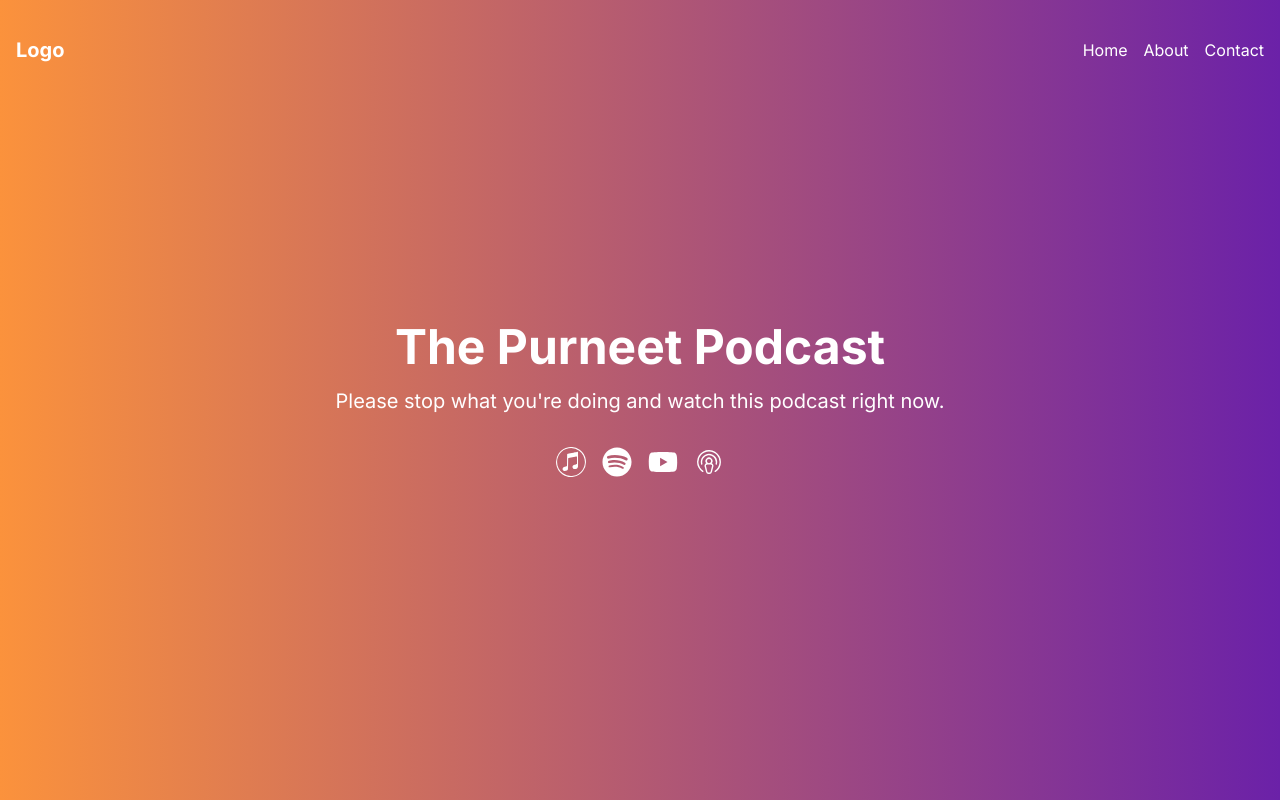
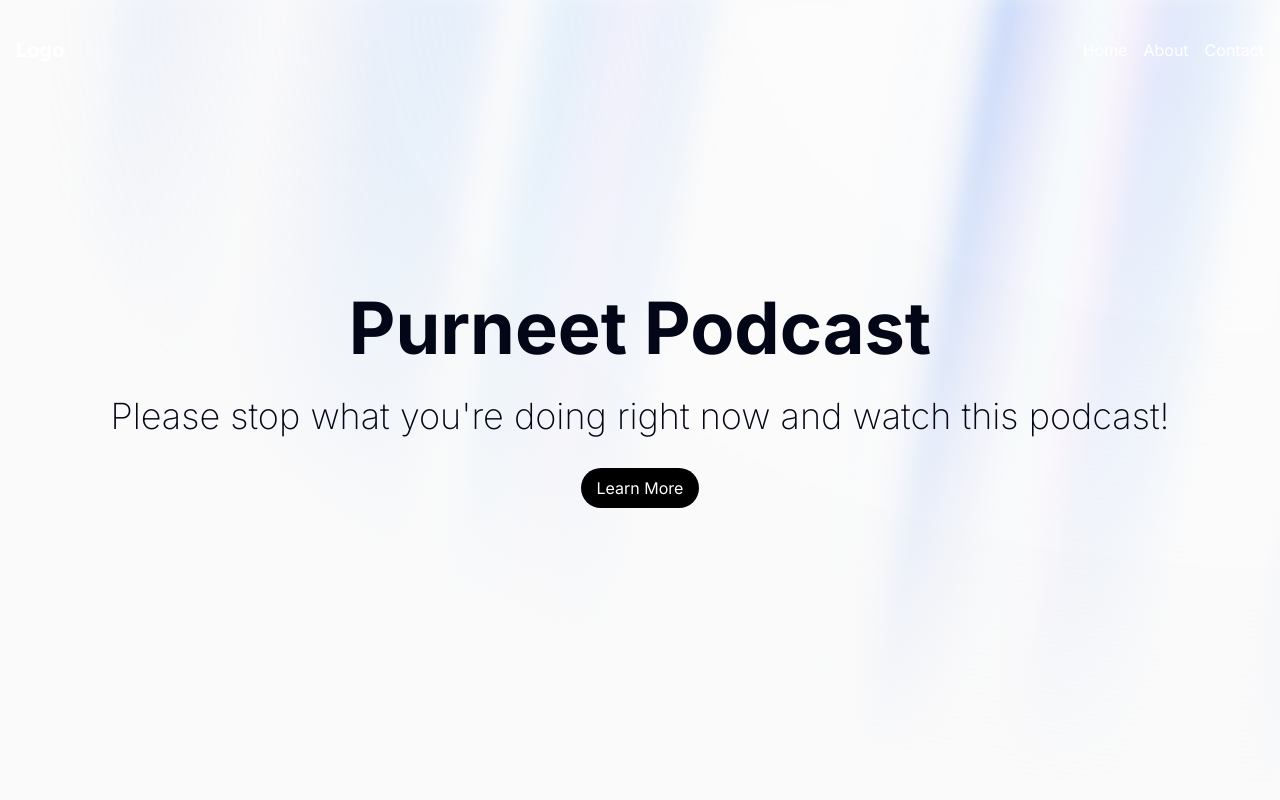
Before and after one commit to BrianBeilby/Purneet-Website, a Next.js app: page / in a window 1280 px wide. Shown: the top 800 px of the page. Built offline with nearby package versions, Linux system fonts and the light colour scheme.

Commit message:
Added new background

```diff
--- a/package.json
+++ b/package.json
@@ -9,11 +9,14 @@
     "lint": "next lint"
   },
   "dependencies": {
+    "clsx": "^2.1.1",
+    "framer-motion": "^11.2.4",
     "ionicons": "^7.4.0",
     "next": "14.2.3",
     "react": "^18",
     "react-dom": "^18",
-    "react-icons": "^5.2.1"
+    "react-icons": "^5.2.1",
+    "tailwind-merge": "^2.3.0"
   },
   "devDependencies": {
     "@types/node": "^20",
--- a/src/app/page.tsx
+++ b/src/app/page.tsx
@@ -14,107 +14,42 @@
 import { SiItunes } from "react-icons/si";
 import { PiApplePodcastsLogoLight } from "react-icons/pi";
 import Navbar from "@/components/Navbar";
+import { AuroraBackground } from "@/components/AuroraBackground";
+import { motion } from "framer-motion";
 
 export default function Home() {
   return (
     <div id="top">
-      {/* <header className="header">
-        <div className="header-bottom bg-white shadow-md py-4">
-          <div className="container mx-auto flex justify-between items-center">
-            <a href="#" className="logo text-2xl font-bold">
-              Barber<span className="text-gray-600">Hair Salon</span>
-            </a>
-            <nav className="navbar">
-              <ul className="navbar-list flex space-x-6">
-                <li className="navbar-item">
-                  <a
-                    href="#home"
-                    className="navbar-link text-gray-800 hover:text-blue-500"
-                  >
-                    Home
-                  </a>
-                </li>
-                <li className="navbar-item">
-                  <a
-                    href="#services"
-                    className="navbar-link text-gray-800 hover:text-blue-500"
-                  >
-                    Services
-                  </a>
-                </li>
-                <li className="navbar-item">
-                  <a
-                    href="#pricing"
-                    className="navbar-link text-gray-800 hover:text-blue-500"
-                  >
-                    Pricing
-                  </a>
-                </li>
-                <li className="navbar-item">
-                  <a
-                    href="#gallery"
-                    className="navbar-link text-gray-800 hover:text-blue-500"
-                  >
-                    Gallery
-                  </a>
-                </li>
-                <li className="navbar-item">
-                  <a
-                    href="#appointment"
-                    className="navbar-link text-gray-800 hover:text-blue-500"
-                  >
-                    Appointment
-                  </a>
-                </li>
-                <li className="navbar-item">
-                  <a
-                    href="#"
-                    className="navbar-link text-gray-800 hover:text-blue-500"
-                  >
-                    Contact
-                  </a>
-                </li>
-              </ul>
-            </nav>
-            <a
-              href="#"
-              className="btn bg-blue-500 text-white px-4 py-2 rounded-md flex items-center hover:bg-blue-600"
-            >
-              <span>Appointment</span>
-              <FaArrowRight aria-hidden="true" />
-            </a>
-          </div>
-        </div>
-      </header> */}
-
       <div>
         <Navbar />
-        <div className="min-h-screen bg-gradient-to-r from-orange-400 to-purple-800 flex items-center justify-center">
-          <div className="text-center text-white">
-            <h1 className="text-5xl font-bold mb-4">The Purneet Podcast</h1>
-            <p className="text-xl mb-8">
-              Please stop what you&apos;re doing and watch this podcast right
-              now.
-            </p>
-            <div className="flex justify-center space-x-4">
-              <a title="Itunes" className="text-3xl hover:text-gray-500" href="#">
-                <SiItunes />
-              </a>
-              <a title="Spotify" className="text-3xl hover:text-gray-500" href="#">
-                <FaSpotify />
-              </a>
-              <a title="Youtube" className="text-3xl hover:text-gray-500" href="#">
-                <FaYoutube />
-              </a>
-              <a title="Apple Podcasts" className="text-3xl hover:text-gray-500" href="#">
-                <PiApplePodcastsLogoLight />
-              </a>
+        <AuroraBackground>
+          <motion.div
+            initial={{ opacity: 0.0, y: 40 }}
+            whileInView={{ opacity: 1, y: 0 }}
+            transition={{
+              delay: 0.3,
+              duration: 0.8,
+              ease: "easeInOut",
+            }}
+            className="relative flex flex-col gap-4 items-center justify-center px-4"
+          >
+            <div className="text-3xl md:text-7xl font-bold dark:text-white text-center">
+              Purneet Podcast
             </div>
-          </div>
-        </div>
+            <div className="font-extralight text-base md:text-4xl dark:text-neutral-200 py-4">
+              Please stop what you&apos;re doing right now and watch this
+              podcast!
+            </div>
+            <button className="bg-black dark:bg-white rounded-full w-fit text-white dark:text-black px-4 py-2">
+              Learn More
+            </button>
+          </motion.div>
+        </AuroraBackground>
         <div className="bg-white py-16">
           <div className="container mx-auto px-4">
-            <h2 className="text-3xl font-bold mb-8 text-black">Podcast Episodes</h2>
+            <h2 className="text-3xl font-bold mb-8 text-black">
+              Podcast Episodes
+            </h2>
             <div className="grid grid-cols-1 md:grid-cols-2 lg:grid-cols-3 gap-8">
               <div className="bg-gray-900 p-4 rounded">
                 <h3 className="text-xl font-bold">Episode 143</h3>
--- /dev/null
+++ b/src/components/AuroraBackground.tsx
@@ -0,0 +1,54 @@
+"use client";
+import { cn } from "@/utils/cn";
+import React, { ReactNode } from "react";
+
+interface AuroraBackgroundProps extends React.HTMLProps<HTMLDivElement> {
+  children: ReactNode;
+  showRadialGradient?: boolean;
+}
+
+export const AuroraBackground = ({
+  className,
+  children,
+  showRadialGradient = true,
+  ...props
+}: AuroraBackgroundProps) => {
+  return (
+    <main>
+      <div
+        className={cn(
+          "relative flex flex-col  h-[100vh] items-center justify-center bg-zinc-50 dark:bg-zinc-900  text-slate-950 transition-bg",
+          className
+        )}
+        {...props}
+      >
+        <div className="absolute inset-0 overflow-hidden">
+          <div
+            //   I'm sorry but this is what peak developer performance looks like // trigger warning
+            className={cn(
+              `
+            [--white-gradient:repeating-linear-gradient(100deg,var(--white)_0%,var(--white)_7%,var(--transparent)_10%,var(--transparent)_12%,var(--white)_16%)]
+            [--dark-gradient:repeating-linear-gradient(100deg,var(--black)_0%,var(--black)_7%,var(--transparent)_10%,var(--transparent)_12%,var(--black)_16%)]
+            [--aurora:repeating-linear-gradient(100deg,var(--blue-500)_10%,var(--indigo-300)_15%,var(--blue-300)_20%,var(--violet-200)_25%,var(--blue-400)_30%)]
+            [background-image:var(--white-gradient),var(--aurora)]
+            dark:[background-image:var(--dark-gradient),var(--aurora)]
+            [background-size:300%,_200%]
+            [background-position:50%_50%,50%_50%]
+            filter blur-[10px] invert dark:invert-0
+            after:content-[""] after:absolute after:inset-0 after:[background-image:var(--white-gradient),var(--aurora)]
+            after:dark:[background-image:var(--dark-gradient),var(--aurora)]
+            after:[background-size:200%,_100%]
+            after:animate-aurora after:[background-attachment:fixed] after:mix-blend-difference
+            pointer-events-none
+            absolute -inset-[10px] opacity-50 will-change-transform`,
+
+              showRadialGradient &&
+                `[mask-image:radial-gradient(ellipse_at_100%_0%,black_10%,var(--transparent)_70%)]`
+            )}
+          ></div>
+        </div>
+        {children}
+      </div>
+    </main>
+  );
+};
--- /dev/null
+++ b/src/utils/cn.ts
@@ -0,0 +1,6 @@
+import { ClassValue, clsx } from "clsx";
+import { twMerge } from "tailwind-merge";
+
+export function cn(...inputs: ClassValue[]) {
+  return twMerge(clsx(inputs));
+}
--- a/tailwind.config.ts
+++ b/tailwind.config.ts
@@ -1,4 +1,8 @@
 import type { Config } from "tailwindcss";
+
+const {
+  default: flattenColorPalette,
+} = require("tailwindcss/lib/util/flattenColorPalette");
 
 const config: Config = {
   content: [
@@ -13,8 +17,34 @@
         "gradient-conic":
           "conic-gradient(from 180deg at 50% 50%, var(--tw-gradient-stops))",
       },
+      animation: {
+        aurora: "aurora 60s linear infinite",
+      },
+      keyframes: {
+        aurora: {
+          from: {
+            backgroundPosition: "50% 50%, 50% 50%",
+          },
+          to: {
+            backgroundPosition: "350% 50%, 350% 50%",
+          },
+        },
+      },
     },
   },
-  plugins: [],
+  plugins: [addVariablesForColors],
 };
+
+// This plugin adds each Tailwind color as a global CSS variable, e.g. var(--gray-200).
+function addVariablesForColors({ addBase, theme }: any) {
+  let allColors = flattenColorPalette(theme("colors"));
+  let newVars = Object.fromEntries(
+    Object.entries(allColors).map(([key, val]) => [`--${key}`, val])
+  );
+
+  addBase({
+    ":root": newVars,
+  });
+}
+
 export default config;
```
Also changed, not shown: 1 other file (tests, documents, lock files or other folders).
